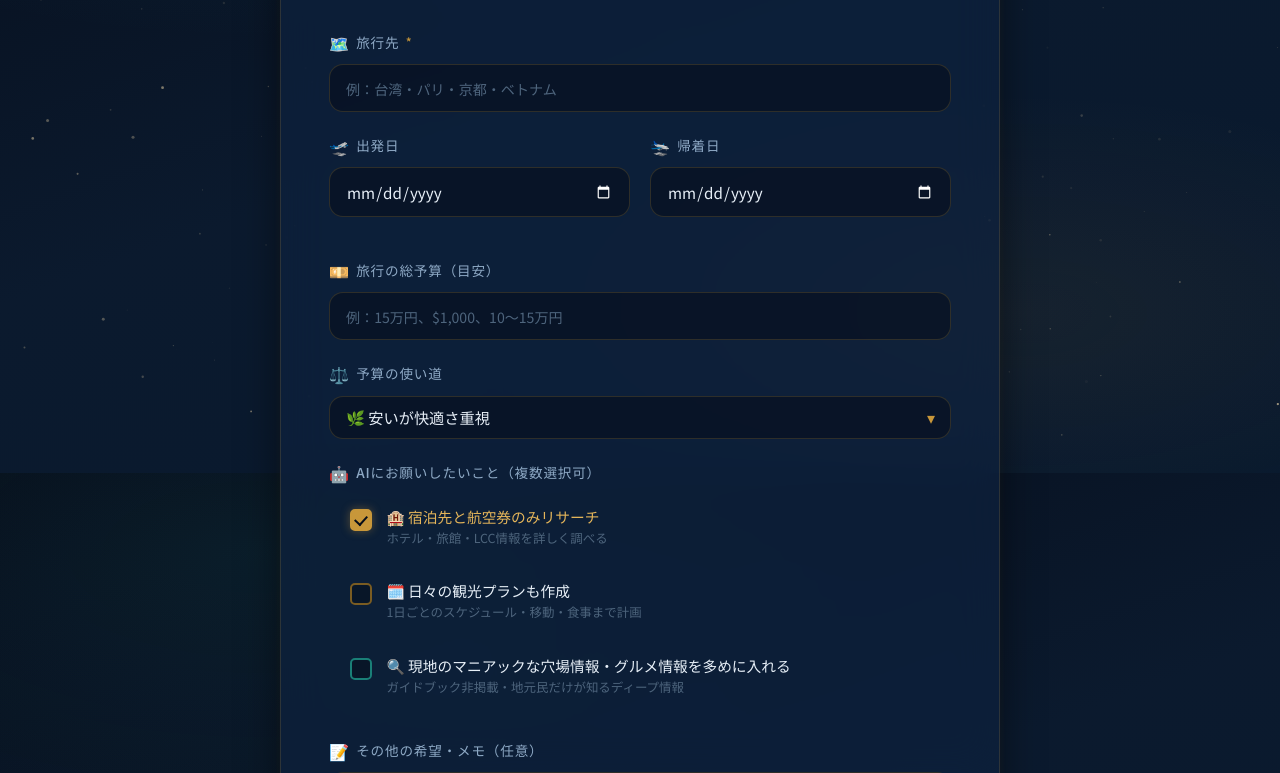
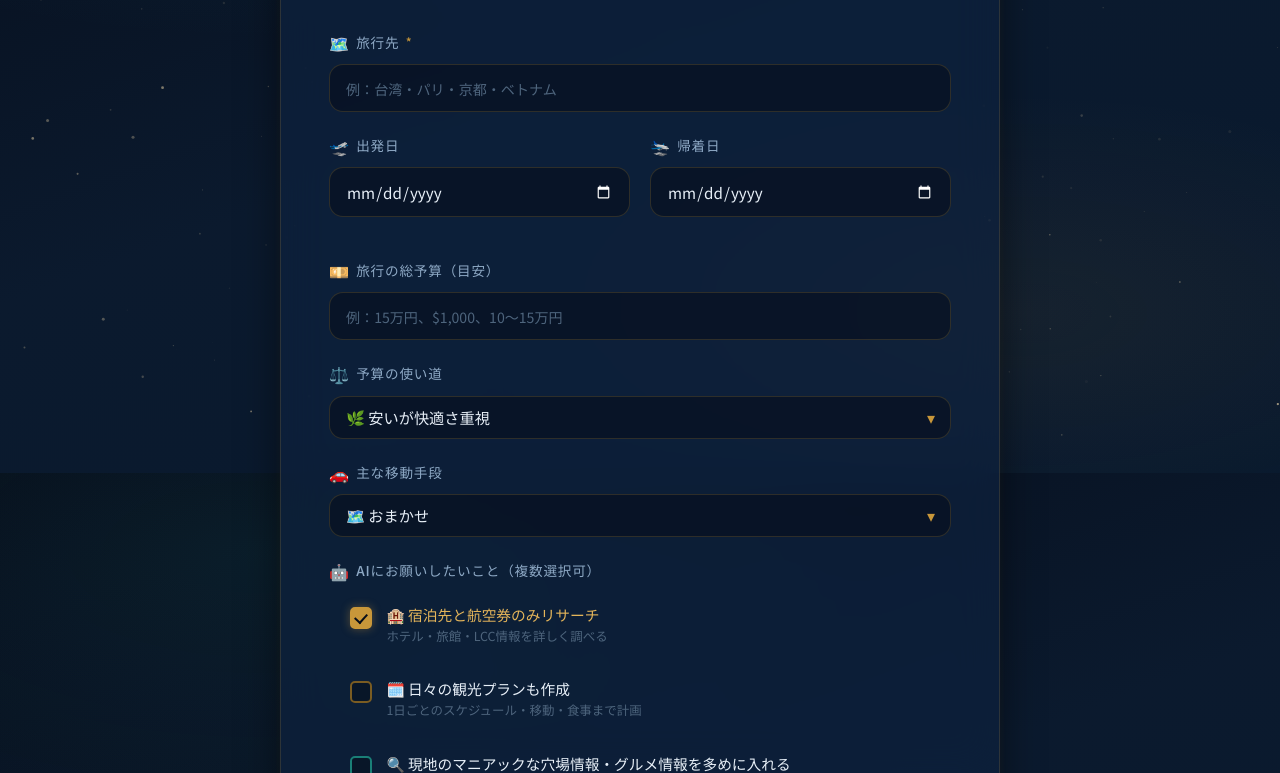
Before and after one commit to katsunoritoriumi-stack/travel-planner, a website: page index.html in a window 1280 px wide. Shown: the part 327-1100 px from the top of the page. Drawn offline with nearby package versions, Linux system fonts and the light colour scheme.

Commit message:
feat: add transport select field to form

```diff
--- a/index.html
+++ b/index.html
@@ -93,6 +93,23 @@
                                     <option value="economy">💰 とにかく安さ重視</option>
                                     <option value="economy_comfort" selected>🌿 安いが快適さ重視</option>
                                     <option value="comfort">✨ 予算内で快適さ重視</option>
+                                </select>
+                                <span class="select-arrow">▾</span>
+                            </div>
+                        </div>
+
+                        <div class="form-group">
+                            <label class="form-label" for="transport">
+                                <span class="label-icon">🚗</span>
+                                主な移動手段
+                            </label>
+                            <div class="select-wrapper">
+                                <select id="transport" class="form-select">
+                                    <option value="any">🗺️ おまかせ</option>
+                                    <option value="plane">✈️ 飛行機（LCC含む）</option>
+                                    <option value="train">🚄 電車・新幹線</option>
+                                    <option value="car">🚗 レンタカー・ドライブ</option>
+                                    <option value="bus">🚌 高速バス・夜行バス</option>
                                 </select>
                                 <span class="select-arrow">▾</span>
                             </div>
```
